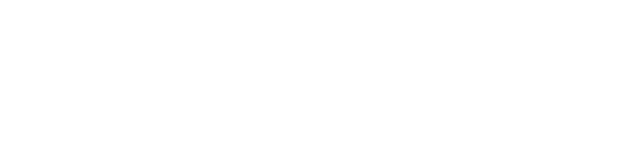
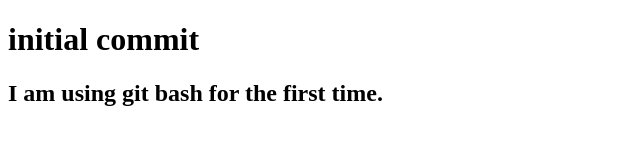
Before and after one commit to samruddhi303/orange, a plain HTML site: page index.html in a window 1280 px wide. Shown: the whole page, without its empty margins (0-640 px from the left). Drawn offline with Linux system fonts and the light colour scheme.

Commit message:
wow I am adding second commit

```diff
--- a/index.html
+++ b/index.html
@@ -7,6 +7,7 @@
     <title>Document</title>
 </head>
 <body>
-
+    <h1>initial commit</h1>
+    <h2>I am using git bash for the first time.</h2>
 </body>
 </html>
```
